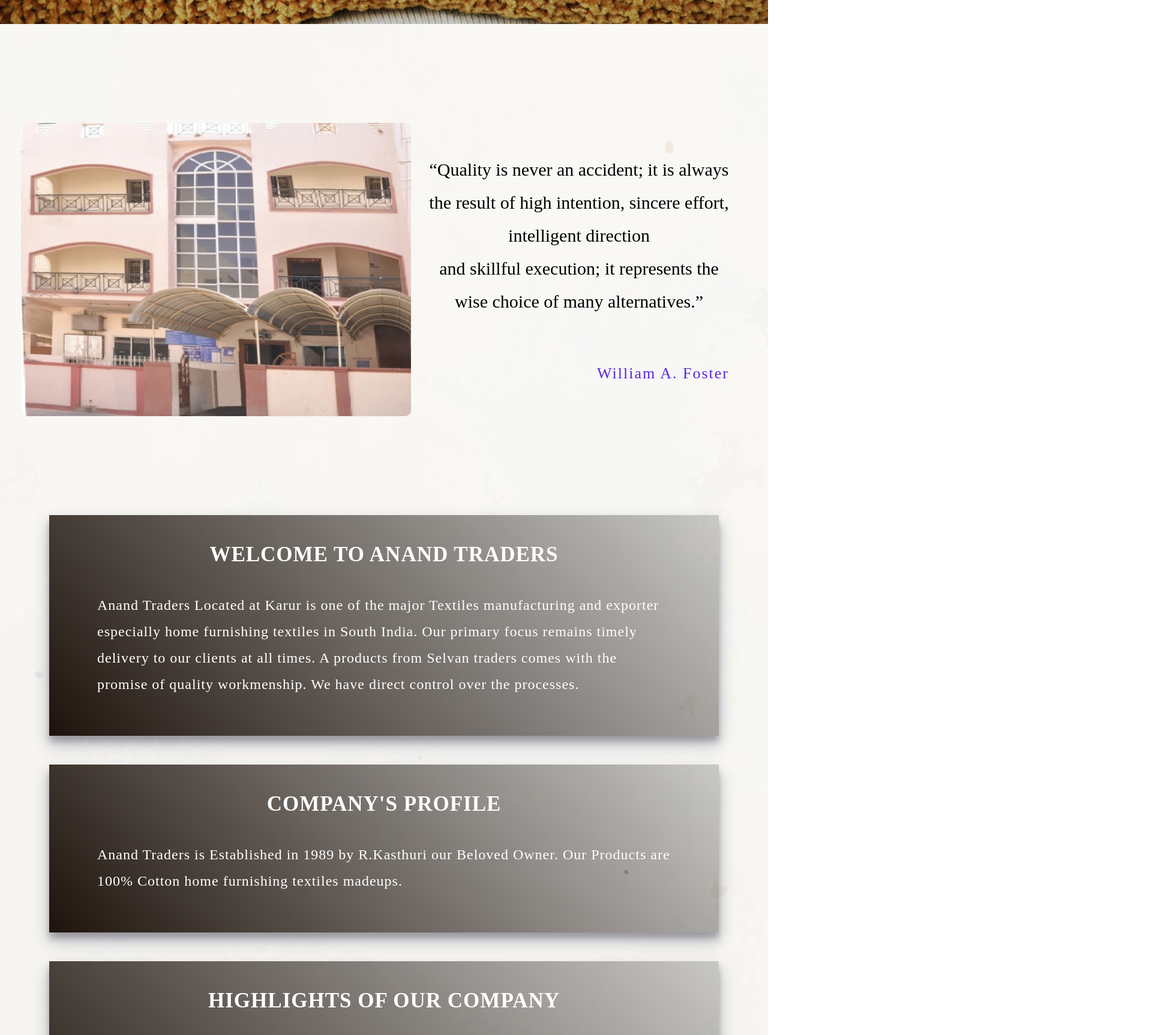
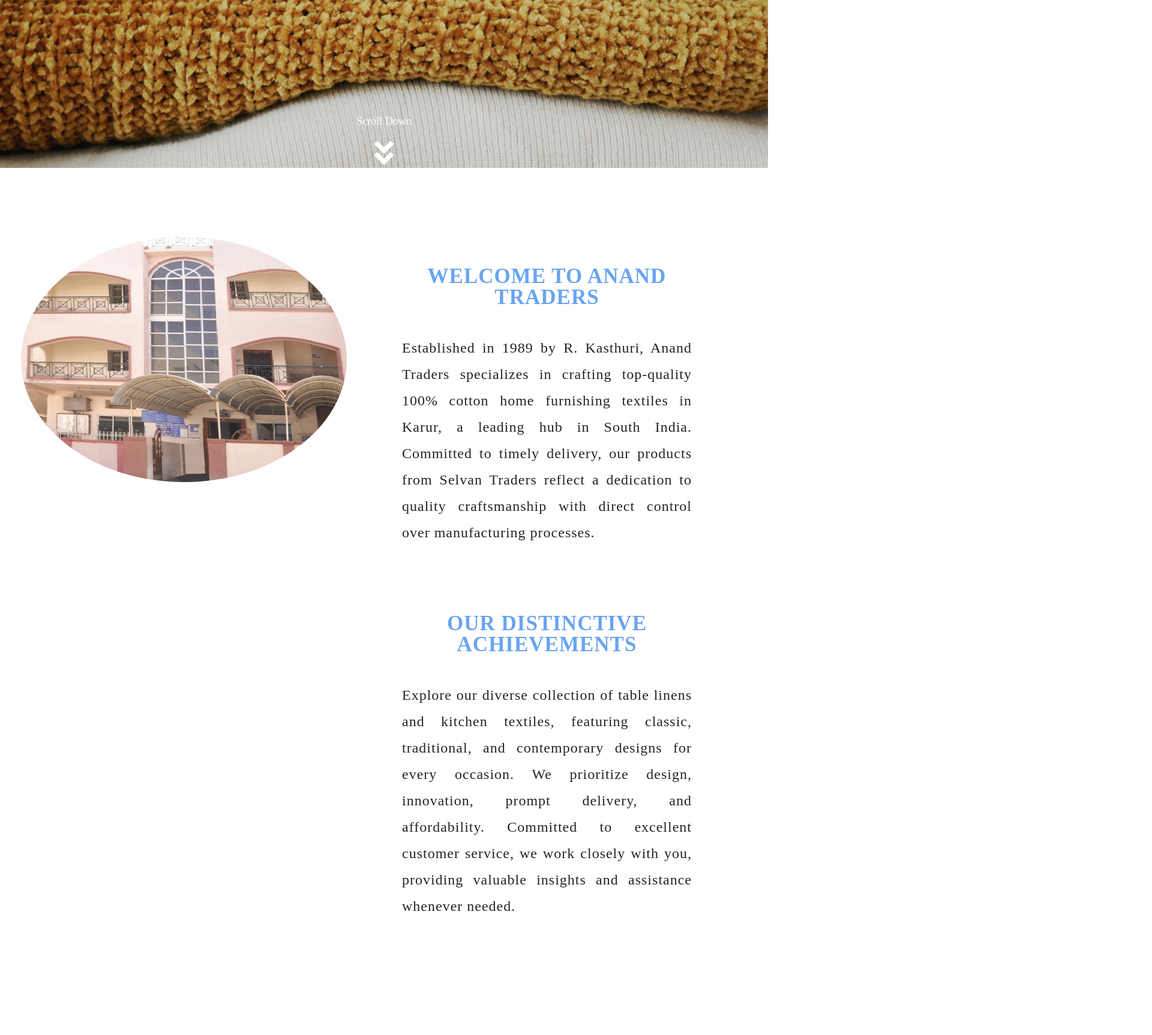
Before and after one commit to Looping-warriors/Anand-traders, a React (Create React App) app: page / in a window 1280 px wide. Shown: the part 520-2246 px from the top of the page at 60% size, 1920 px wide, since content can reach past the window. Built offline with nearby package versions, Linux system fonts and the light colour scheme; a web font is replaced by a local one.

Commit message:
parallex is added

```diff
--- a/package.json
+++ b/package.json
@@ -18,8 +18,10 @@
     "react-responsive-masonry": "^2.2.0",
     "react-router-dom": "^6.3.0",
     "react-scripts": "5.0.1",
+    "react-scroll-parallax": "^3.4.5",
     "react-slideshow-image": "^4.0.5",
     "react-transition-group": "^4.4.5",
+    "uikit": "^3.19.1",
     "web-vitals": "^2.1.4"
   },
   "scripts": {
--- a/src/Components/Pages/Home.js
+++ b/src/Components/Pages/Home.js
@@ -3,6 +3,8 @@
 import slide1 from "../../Assets/main.jpg";
 import structure from "../../Assets/company.jpeg";
 import "../../css/Home.css";
+import UIkit from "uikit";
+import { FaAngleDoubleDown } from "react-icons/fa";
 
 function Home() {
   window.scrollTo(0, 0);
@@ -24,68 +26,90 @@
   return (
     <div className='home'>
       <motion.div
-        className='slide-image'
+        className='uk-height-large uk-background-cover uk-overflow-hidden uk-light uk-flex slide-image'
         initial='out'
         animate='in'
         exit='out'
         variants={pageDurationTwo}
         transition={pageTransitionTwo}
       >
-        <img src={slide1} />
+        {/* <img src={slide1} /> */}
+        <div
+          className='uk-width-1-2@m uk-text-center uk-margin-auto uk-margin-auto-vertical slider-image-content'
+          uk-parallax='start: 100%; end: 100%; sepia: 100;'
+        >
+          <h1 uk-parallax='opacity: ,1,1; y: -100,0,0; x: 100,100,0; scale: 5,3,1; end: 30vh'>
+            <span>ANAND</span> TRADERS
+          </h1>
+          <p uk-parallax='start: 30vh; opacity: 0,1,1; y: 100,0,0; x: -100,-100,0; scale: 0.5,2,1; end: 30vh'>
+            Our Products are 100% Cotton home furnishing textiles madeups.
+          </p>
+        </div>
+        <div className='scroll-down-btn'>
+          <span>Scroll Down</span>
+          <FaAngleDoubleDown size={50} />
+        </div>
       </motion.div>
       {/* <Button>hello</Button> */}
       <div className='home-mid-content'>
-        <div className='mid-content-left'>
+        <div
+          className='mid-content-left'
+          uk-sticky='end: #end-sticky ;uk-height-large; offset: 100'
+        >
           <img src={structure} />
         </div>
+
         <div className='mid-content-right'>
-          {/* <Blockquote
-            color='blue'
-            cite=''
-            mt='xl'
-          > */}
-          <p className='mid-content-para'>
-            “Quality is never an accident; it is always the result of high
-            intention, sincere effort, intelligent direction <br /> and skillful
-            execution; it represents the wise choice of many alternatives.”
+          <div
+            className='home-profile'
+            id='end-sticky'
+          >
+            <div className='container'>
+              <motion.div
+                className='home-profile-content'
+                initial={{ position: "relative", top: 200, opacity: 0 }}
+                whileInView={{
+                  position: "relative",
+                  top: 0,
+                  opacity: 1,
+                }}
+                viewport={{ once: true }}
+              >
+                <h3 className='home-profile-title'>Welcome to Anand Traders</h3>
+                <p>
+                  Established in 1989 by R. Kasthuri, Anand Traders specializes
+                  in crafting top-quality 100% cotton home furnishing textiles
+                  in Karur, a leading hub in South India. Committed to timely
+                  delivery, our products from Selvan Traders reflect a
+                  dedication to quality craftsmanship with direct control over
+                  manufacturing processes.
                 </p>
-          <h3 className='mid-content-name'>William A. Foster</h3>
-          {/* </Blockquote> */}
+              </motion.div>
+              <motion.div
+                className='home-profile-content'
+                initial={{ position: "relative", top: 200, opacity: 0 }}
+                whileInView={{
+                  position: "relative",
+                  top: 0,
+                  opacity: 1,
+                }}
+                viewport={{ once: true }}
+              >
+                <h3 className='home-profile-title'>
+                Our Distinctive Achievements
+                </h3>
+                <p>
+                  Explore our diverse collection of table linens and kitchen
+                  textiles, featuring classic, traditional, and contemporary
+                  designs for every occasion. We prioritize design, innovation,
+                  prompt delivery, and affordability. Committed to excellent
+                  customer service, we work closely with you, providing valuable
+                  insights and assistance whenever needed.
+                </p>
+              </motion.div>
             </div>
           </div>
-      <div className='home-profile'>
-        <div className='container'>
-          <div className='home-profile-content'>
-            <h3 className='home-profile-title'>Welcome to Anand Traders</h3>
-            <p>
-              Anand Traders Located at Karur is one of the major Textiles
-              manufacturing and exporter especially home furnishing textiles in
-              South India. Our primary focus remains timely delivery to our
-              clients at all times. A products from Selvan traders comes with
-              the promise of quality workmenship. We have direct control over
-              the processes.
-            </p>
         </div>
-          <div className='home-profile-content'>
-            <h3 className='home-profile-title'>COMPANY'S PROFILE</h3>
-            <p>
-              Anand Traders is Established in 1989 by R.Kasthuri our Beloved
-              Owner. Our Products are 100% Cotton home furnishing textiles
-              madeups.
-            </p>
-          </div>
-          <div className='home-profile-content'>
-            <h3 className='home-profile-title'>HIGHLIGHTS OF OUR COMPANY</h3>
-            <p>
-              We are proud to offer a fantastic and varieties of table linen and
-              kitchen textiles. We offer products suitable for all occasions and
-              provide an extensive choice of classic, traditional and
-              contemporary designs. We place great importance on design and
-              innovation, prompt delivery, Quality products at prices suitable
-              for all retailers and above all good customer service. We work
-              closely with our customers and we are always available to share
-              our experience whenever help and advice is needed.
-            </p>
       </div>
       <div className='home-profile-content'>
         <h3 className='home-profile-title'>Certificates</h3>
@@ -97,8 +121,6 @@
         </ul>
       </div>
     </div>
-      </div>
-    </div>
   );
 }
 export default Home;
--- a/src/Components/Pages/Process.js
+++ b/src/Components/Pages/Process.js
@@ -73,7 +73,7 @@
   return (
     <div className='process'>
       <div className='process-head'>
-        <div
+        <motion.div
           className='container'
           initial={{ position: "relative", top: 200, opacity: 0 }}
           whileInView={{
@@ -92,7 +92,7 @@
             disciplined team of professional experts who are helping us to
             supply outstanding products with proper time management.
           </p>
-        </div>
+        </motion.div>
       </div>
       <div className='container process-container'>
         <div className='process-method'>
@@ -101,7 +101,7 @@
               key={index}
               className='process-card'
               style={{
-                backgroundImage: `  linear-gradient(rgba(0, 0, 0, 0.5), rgba(0, 0, 0, 0.5)), url(${item.icon})`,
+                backgroundImage: `linear-gradient(rgba(0, 0, 0, 0.5), rgba(0, 0, 0, 0.5)), url(${item.icon})`,
                 backgroundRepeat: "no-repeat",
                 backgroundSize: "cover",
                 backgroundPosition: "center",
--- a/src/css/Home.css
+++ b/src/css/Home.css
@@ -32,37 +32,62 @@
 }
 
 .home {
-  background-image: linear-gradient(0deg, #5928e5, #fff 91%);
+  /* background-image: linear-gradient(0deg, #5928e5, #fff 91%);
   background: url(../Assets/background.jpg);
   background-repeat: no-repeat;
   background-size: cover;
-  background-position: center;
+  background-position: center; */
 }
 
-.slide-image img {
+.slide-image {
   width: 100%;
-  height: 70vh;
-  object-fit: cover;
+  background-image: url(../Assets/main.jpg);
+  background-repeat: no-repeat;
+  background-size: cover;
+  background-position: center;
+  display: flex;
+  flex-direction: column;
+  justify-content: center;
+  align-items: center;
+  color: white;
+  height: 100vh;
 }
+
+.scroll-down-btn {
+  position: absolute;
+  bottom: 0;
+  display: flex;
+  flex-direction: column;
+  justify-content: center;
+  align-items: center;
+}
+
+.scroll-down-btn > span {
+  font: normal normal 18px/55px "Sofia Pro";
+}
+
+.slider-image-content {
+  text-align: center;
+}
+.slider-image-content > h1 > span {
+  color: var(--secondaryColor);
+  font: normal normal 70px/55px "Sofia Pro";
+}
+
 .home-mid-content {
   display: flex;
   /* flex-wrap: wrap; */
-  align-items: center;
-  justify-content: space-around;
+  align-items: start;
+  /* justify-content: space-around; */
   margin-top: 5rem;
   margin-bottom: 5rem;
   padding: 35px;
 }
 
 .mid-content-left img {
-  object-fit: contain;
-  border-radius: 10px;
-  width: 650px;
-  height: auto;
+  border-radius: 50%;
 }
-.mid-content-right {
-  padding: 100px 30px;
-}
+
 .mid-content-para {
   font: normal normal 30px/55px "Sofia Pro";
   text-align: center;
@@ -76,36 +101,30 @@
   color: #5928e5;
 }
 
-.home-profile {
-  padding-bottom: 10rem;
-}
 .home-profile-content {
   text-align: left;
   padding: 3rem 5rem;
-  margin-top: 3rem;
+  /* margin-top: 3rem; */
   width: 100%;
   transition: 0.5s all ease;
-  box-shadow: rgba(0, 0, 50, 0.25) 0px 14px 28px,
-    rgba(0, 0, 0, 0.22) 0px 10px 10px;
-  background-image: linear-gradient(50deg, #1e130c, rgba(17, 15, 15, 0.2));
-  color: white;
+  /* box-shadow: rgba(0, 0, 50, 0.25) 0px 14px 28px,
+    rgba(0, 0, 0, 0.22) 0px 10px 10px; */
+  /* background-image: linear-gradient(50deg, #1e130c, rgba(17, 15, 15, 0.2)); */
+  /* color: white; */
 }
-.home-profile-content:hover {
-  background-color: black;
-  opacity: 0.6;
-  transform: scale(1.1);
-  box-shadow: rgba(17, 12, 4, 0.15) 0px 48px 100px 0px;
-}
+
 .home-profile-title {
   font: normal normal bold 35px/1 "Sofia Pro";
   letter-spacing: 1px;
   text-transform: uppercase;
   margin-bottom: 45px;
   text-align: center;
+  color: var(--secondaryColor);
 }
 .home-profile-content p {
   font: normal normal normal 24px/44px "Sofia Pro";
   letter-spacing: 1px;
+  text-align: justify;
 }
 .home-profile-content ul {
   display: flex;
```
Also changed, not shown: 1 other file (tests, documents, lock files or other folders). Lines whose indentation alone changed are shown as unchanged.
